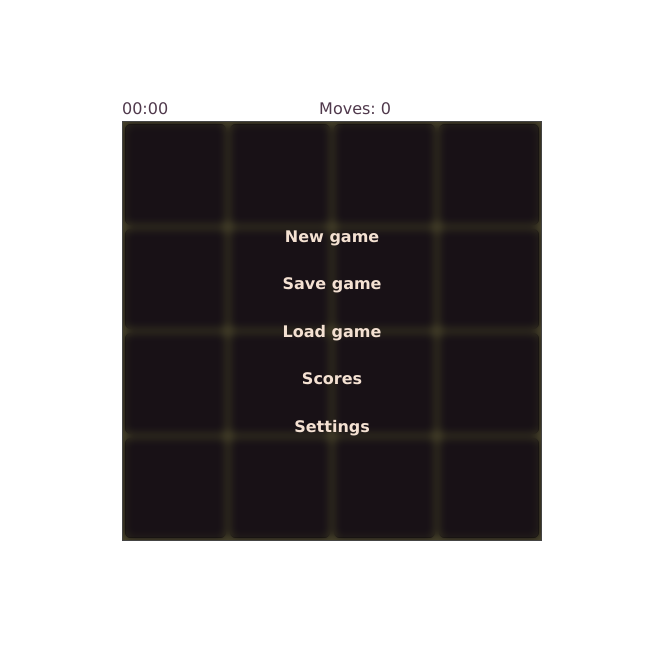
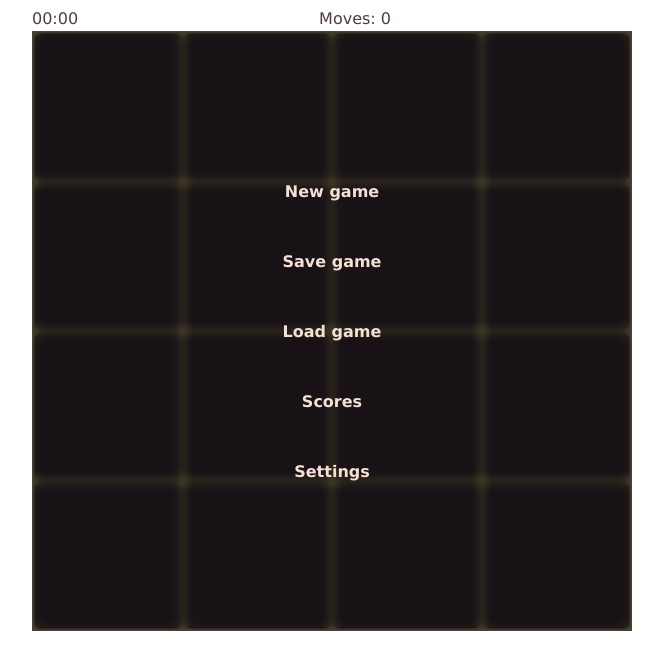
Before and after one commit to AlexeyTeterin/rsschool-JS2020Q3, a website: page gem-puzzle/index.html in a window 1280 px wide. Shown: the whole page, without its empty margins (308-971 px from the left). Drawn offline with Linux system fonts and the light colour scheme.

Commit message:
fix: max-width

```diff
--- a/gem-puzzle/css/style.scss
+++ b/gem-puzzle/css/style.scss
@@ -4,6 +4,9 @@
   padding: 0;
   box-sizing: border-box;
 }
+
+$min-width: 320px;
+$max-width: 600px;
 
 @mixin menu-btn {
   cursor: pointer;
@@ -56,8 +59,8 @@ body {
     justify-content: space-between;
     align-items: center;
     width: 50vw;
-    min-width: 320px;
-    max-width: 420px;
+    min-width: $min-width;
+    max-width: $max-width;
 
     .pause {
       &:hover {
@@ -75,12 +78,12 @@ body {
     position: relative;
     background-color: #ffef96;
     width: 50vw;
-    min-width: 320px;
-    min-height: 320px;
+    min-width: $min-width;
+    min-height: $min-width;
     height: 50vw;
     display: grid;
-    max-width: 420px;
-    max-height: 420px;
+    max-width: $max-width;
+    max-height: $max-width;
     border: 1px solid #444;
     margin-top: 0.2em;
     overflow: hidden;
@@ -253,7 +256,7 @@ input[type="checkbox"]:focus {
   width: 1rem;
   height: 1rem;
   border-radius: 50%;
-    background: #f4e1d2;
+  background: #f4e1d2;
   box-shadow: 0 1px 2px rgba(44, 44, 44, 0.2);
   transition: all 0.2s cubic-bezier(0.5, 0.1, 0.75, 1.35);
 }
--- a/gem-puzzle/main.js
+++ b/gem-puzzle/main.js
@@ -151,7 +151,7 @@ class Game {
       // create sound switcher
       const sound = document.createElement('div');
       sound.classList.add('sound');
-      sound.innerHTML = 'Sound: &nbsp';
+      sound.innerHTML = 'Chip sounds: &nbsp';
       const switcher = document.createElement('input');
       switcher.classList.add('toggle');
       switcher.type = 'checkbox';
```
Also changed, not shown: gem-puzzle/css/style.css.
